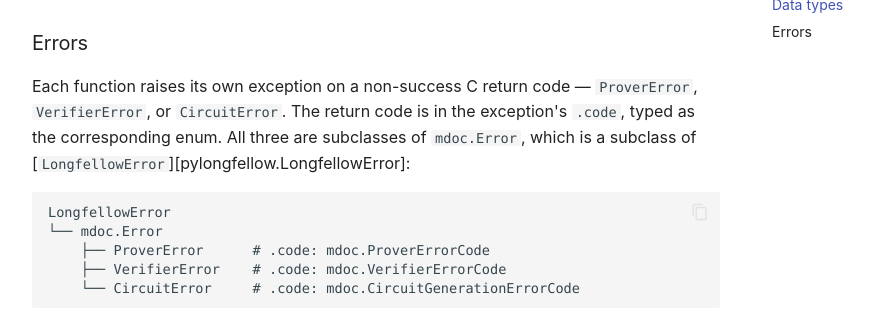
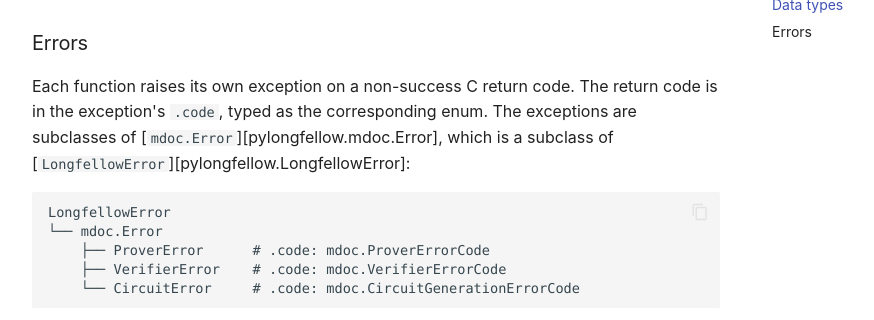
Before and after one commit to pipe23-org/pylongfellow, an MkDocs documentation site: the page built from docs/reference.md, in a window 1280 px wide and 900 px high, scrolled down 1229 px, cut to the strip 184-504 px from the top of the window. Shown: the whole strip, without its empty margins (264-1138 px from the left). Built offline with MkDocs 1.6.1 and Material for MkDocs 9.7.7, drawn with Linux system fonts in a browser that asks for light colours; comment, search, counter and statistics services are not loaded.

Commit message:
Docs: drop the exception enumeration; link mdoc.Error
Co-Authored-By: Claude Fable 5 <noreply@anthropic.com>

````diff
--- a/docs/reference.md
+++ b/docs/reference.md
@@ -24,9 +24,9 @@ with the data types they take and the errors they raise.
 
 ### Errors
 
-Each function raises its own exception on a non-success C return code — `ProverError`,
-`VerifierError`, or `CircuitError`. The return code is in the exception's `.code`, typed as
-the corresponding enum. All three are subclasses of `mdoc.Error`, which is a subclass of
+Each function raises its own exception on a non-success C return code. The return code is in
+the exception's `.code`, typed as the corresponding enum. The exceptions are subclasses of
+[`mdoc.Error`][pylongfellow.mdoc.Error], which is a subclass of
 [`LongfellowError`][pylongfellow.LongfellowError]:
 
 ```
````
